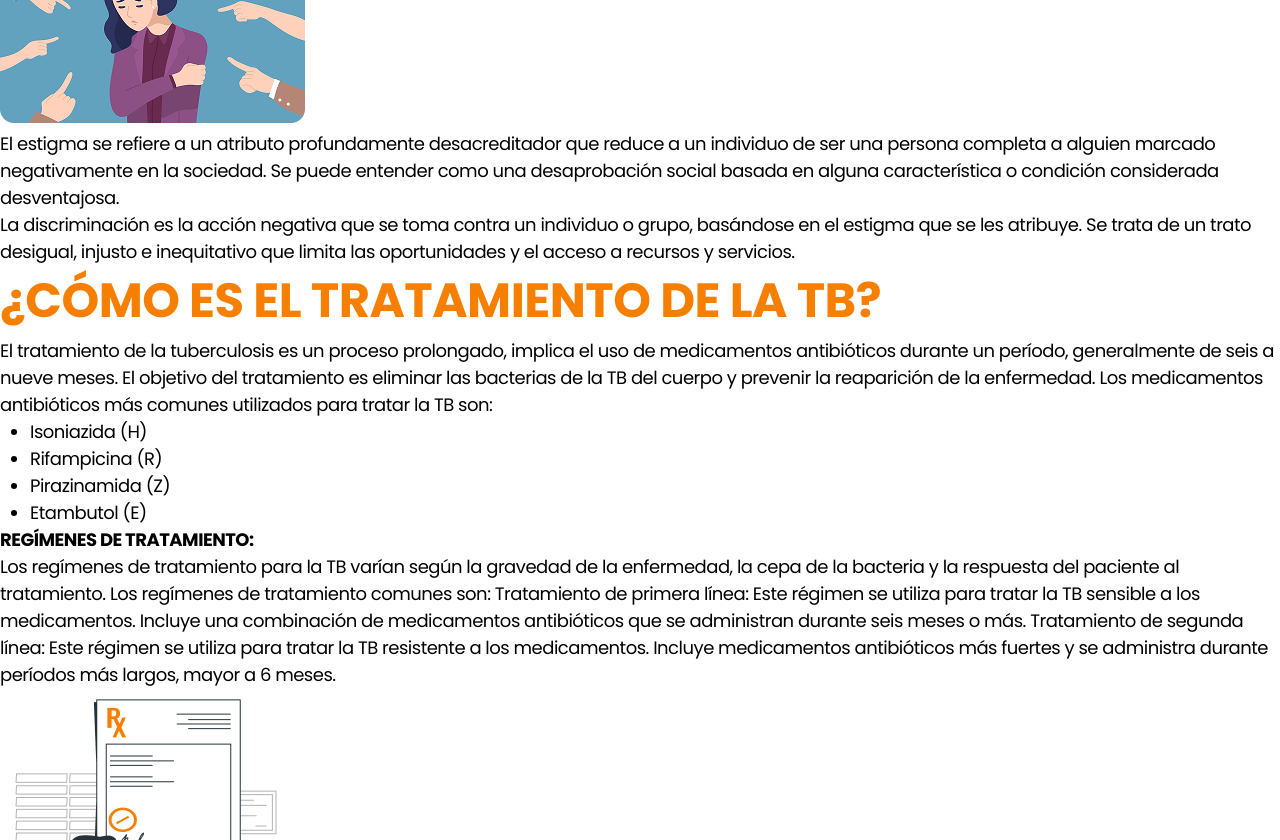
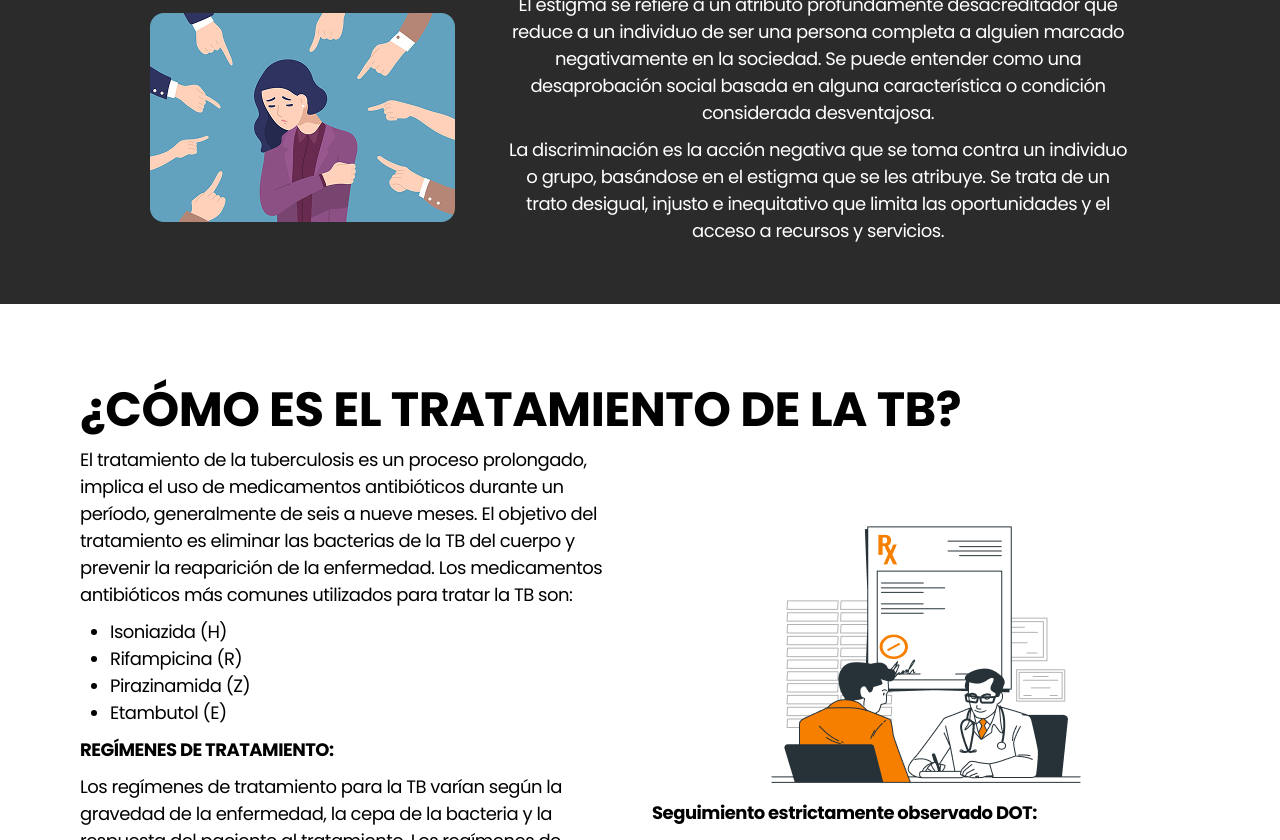
Before and after one commit to ELEyder/sivic, a React (Vite) app: page /#/information in a window 1280 px wide. Shown: the part 1960-2800 px from the top of the page. Built offline with nearby package versions, Linux system fonts and the light colour scheme; a web font is replaced by a local one.

Commit message:
Información v1

```diff
--- a/src/components/Buttons/Button.module.css
+++ b/src/components/Buttons/Button.module.css
@@ -1,5 +1,6 @@
 .button {
   background-color: var(--color1);
+  color: white;
   padding: 10px 20px;
   border: none;
   border-radius: 20px;
--- a/src/pages/Information.module.css
+++ b/src/pages/Information.module.css
@@ -33,3 +33,67 @@ ul {
   width: 494px;
   height: 494px;
 }
+
+.infoDark
+{
+  background-color: #2B2B2B;
+  color: #ffffff;
+  display: flex;
+  flex-direction: column;
+  align-items: center;
+  justify-content: center;
+  padding:  60px 150px;
+  gap: 34px;
+  h1 {
+    font-size: 36px;
+    color: #ffffff;
+  }
+}
+
+.infoDarkContainer {
+  display: flex;
+  align-items: center;
+  justify-content: center;
+  gap: 51px;
+}
+
+.infoDarkText {
+  display: flex;
+  flex-direction: column;
+  gap: 10px;
+  text-align: center;
+}
+
+.tb {
+  padding: 70px 80px;
+  h1 {
+    color: #000000;
+  }
+}
+
+.tbContainer {
+  display: flex;
+  align-items: center;
+  justify-content: center;
+  gap: 24px;
+}
+
+.tbText {
+  flex: 1;
+  display: flex;
+  flex-direction: column;
+  gap: 10px;
+}
+
+.tbMedia {
+  flex: 1;
+  display: flex;
+  flex-direction: column;
+  gap: 10px;
+}
+
+.imgContainer{
+  display: flex;
+  align-items: center;
+  justify-content: center;
+}
--- a/src/pages/Information.tsx
+++ b/src/pages/Information.tsx
@@ -70,11 +70,11 @@ const Information = () => {
           <img src="./info/1.png" alt="foto1" className={styles.imgInfo}/>
         </div>
       </section>
-      <section>
+      <section className={styles.infoDark}>
         <h1>¿QUE ES ESTIGMA Y DISCRIMINACIÓN?</h1>
-        <div>
+        <div className={styles.infoDarkContainer}>
           <img src="./info/2.png" alt="" />
-          <div>
+          <div className={styles.infoDarkText}>
             <p>
               El estigma se refiere a un atributo profundamente desacreditador
               que reduce a un individuo de ser una persona completa a alguien
@@ -91,10 +91,10 @@ const Information = () => {
           </div>
         </div>
       </section>
-      <section>
+      <section className={styles.tb}>
         <h1>¿CÓMO ES EL TRATAMIENTO DE LA TB?</h1>
-        <div>
-          <div>
+        <div className={styles.tbContainer}>
+          <div className={styles.tbText}>
             <p>
               El tratamiento de la tuberculosis es un proceso prolongado,
               implica el uso de medicamentos antibióticos durante un período,
@@ -123,15 +123,20 @@ const Information = () => {
               largos, mayor a 6 meses.
             </p>
           </div>
-          <div>
+          <div className={styles.tbMedia}>
+            <div className={styles.imgContainer}>
             <img src="./info/3.png" alt="logo" />
+            </div>
             <h3>Seguimiento estrictamente observado DOT:</h3>
             <p>
               Es importante que los pacientes sigan estrictamente su régimen de
               tratamiento y se sometan a un seguimiento permanente para
               controlar su progreso y detectar cualquier efecto secundario.
             </p>
+            <div className={styles.btnContainer}>
             <Button>Quiero registrar un caso</Button>
+
+            </div>
           </div>
         </div>
       </section>
```
